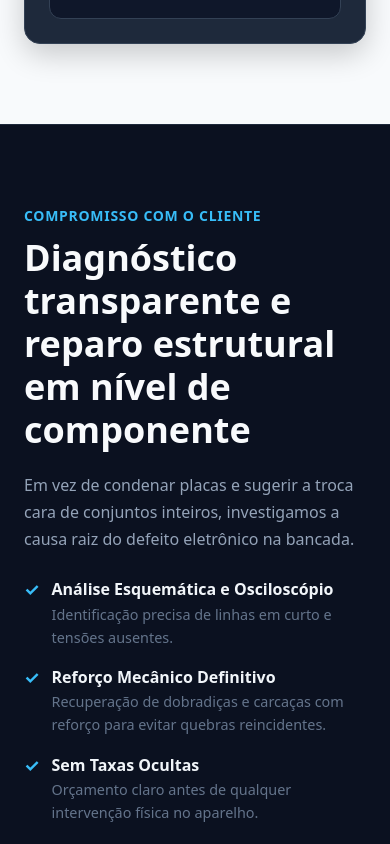
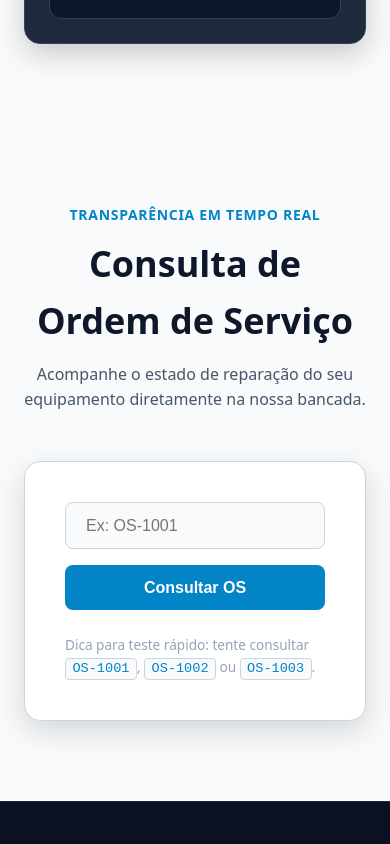
Before and after one commit to diegosrudi/Projeto-Genesis-Tecnologia, a React (Vite) app: page / in a window 390 px wide. Shown: the part 5340-6184 px from the top of the page. Built offline with nearby package versions, Linux system fonts and the light colour scheme.

Commit message:
feat: add work order tracker with timeline and async mock lookup

```diff
--- a/src/App.jsx
+++ b/src/App.jsx
@@ -5,6 +5,7 @@ import Services from "./components/Services/Services"
 import About from "./components/About/About"
 import Footer from "./components/Footer/Footer"
 import DiagnosticSimulator from "./components/DiagnosticSimulator/DiagnosticSimulator"
+import OrderTracker from "./components/OrderTracker/OrderTracker"
 
 export default function App() {
   return (
@@ -14,6 +15,7 @@ export default function App() {
       <Hero />
       <Services />
       <DiagnosticSimulator />
+      <OrderTracker />
       <About />
     </main>
     <Footer />
--- a/src/components/Navbar/Navbar.jsx
+++ b/src/components/Navbar/Navbar.jsx
@@ -15,6 +15,7 @@ export default function Navbar() {
           <li><a href="#inicio">Início</a></li>
           <li><a href="#servicos">Serviços</a></li>
           <li><a href="#diagnostico">Diagnóstico</a></li>
+          <li><a href="#rastreio">Consultar OS</a></li>
           <li><a href="#sobre">Sobre</a></li>
           <li><a href="#contato">Contato</a></li>
         </ul>
--- /dev/null
+++ b/src/components/OrderTracker/OrderTracker.jsx
@@ -0,0 +1,145 @@
+import { useState } from "react"
+import styles from "./OrderTracker.module.css"
+
+// Base de dados simulada de Ordens de Serviço
+const MOCK_ORDERS = {
+  "OS-1001": {
+    code: "OS-1001",
+    client: "Carlos Eduardo",
+    device: "Dell Vostro 3500",
+    service: "Reparo no circuito de carga (Charger) e troca de bateria",
+    currentStep: 2, // 1: Recebido, 2: Em Bancada, 3: Testes de Stress, 4: Pronto
+    statusLabel: "Em Bancada",
+    statusType: "statusEmBancada",
+    report: "Curto identificado na linha de entrada de 19V e mosfet de alta substituído. Equipamento atualmente na bancada a carregar a nova bateria para testes térmicos."
+  },
+  "OS-1002": {
+    code: "OS-1002",
+    client: "Mariana Souza",
+    device: "Epson EcoTank L1250",
+    service: "Desobstrução de cabeça de impressão e substituição de almofadas",
+    currentStep: 4,
+    statusLabel: "Pronto para Levantamento",
+    statusType: "statusConcluido",
+    report: "Despressurização concluída com sucesso. Alinhamento de jatos a 100% e reset lógico executado. Pronto para retirada pelo cliente."
+  },
+  "OS-1003": {
+    code: "OS-1003",
+    client: "AgroTech Serviços",
+    device: "Receptor GPS Topcon AGI-4",
+    service: "Troca de bateria interna e análise de sinal GNSS",
+    currentStep: 1,
+    statusLabel: "Aguardando Peça",
+    statusType: "statusAguardando",
+    report: "Bateria original sem retenção de carga. Encomenda de célula de lítio especializada TL-4986 efetuada com fornecedor parceiro."
+  }
+}
+
+const STEPS = [
+  { id: 1, label: "Recebido" },
+  { id: 2, label: "Em Bancada" },
+  { id: 3, label: "Testes" },
+  { id: 4, label: "Pronto" }
+]
+
+export default function OrderTracker() {
+  const [searchCode, setSearchCode] = useState("")
+  const [order, setOrder] = useState(null)
+  const [isLoading, setIsLoading] = useState(false)
+  const [error, setError] = useState("")
+
+  const handleSearch = (e) => {
+    e.preventDefault()
+    const sanitizedCode = searchCode.trim().toUpperCase()
+
+    if (!sanitizedCode) {
+      setError("Por favor, introduza o número da sua Ordem de Serviço.")
+      setOrder(null)
+      return
+    }
+
+    setIsLoading(true)
+    setError("")
+    setOrder(null)
+
+    // Simula uma resposta de API assíncrona com atraso de 800ms
+    setTimeout(() => {
+      const foundOrder = MOCK_ORDERS[sanitizedCode]
+
+      if (foundOrder) {
+        setOrder(foundOrder)
+      } else {
+        setError(`A Ordem de Serviço "${sanitizedCode}" não foi encontrada. Verifique o código e tente novamente.`)
+      }
+      setIsLoading(false)
+    }, 800)
+  }
+
+  return (
+    <section id="rastreio" className={styles.trackerSection}>
+      <header className={styles.header}>
+        <span className={styles.tag}>Transparência em Tempo Real</span>
+        <h2 className={styles.title}>Consulta de Ordem de Serviço</h2>
+        <p className={styles.subtitle}>
+          Acompanhe o estado de reparação do seu equipamento diretamente na nossa bancada.
+        </p>
+      </header>
+
+      <div className={styles.searchCard}>
+        <form onSubmit={handleSearch} className={styles.form}>
+          <input
+            type="text"
+            className={styles.input}
+            placeholder="Ex: OS-1001"
+            value={searchCode}
+            onChange={(e) => setSearchCode(e.target.value)}
+          />
+          <button type="submit" className={styles.searchBtn} disabled={isLoading}>
+            {isLoading ? "A consultar..." : "Consultar OS"}
+          </button>
+        </form>
+
+        <p className={styles.tips}>
+          Dica para teste rápido: tente consultar <code>OS-1001</code>, <code>OS-1002</code> ou <code>OS-1003</code>.
+        </p>
+
+        {error && <div className={styles.errorMessage}>{error}</div>}
+
+        {order && (
+          <div className={styles.resultContainer}>
+            <div className={styles.orderHeader}>
+              <div>
+                <h3>{order.device} — {order.code}</h3>
+                <p className={styles.clientInfo}>Cliente: {order.client} | Serviço: {order.service}</p>
+              </div>
+              <span className={`${styles.statusBadge} ${styles[order.statusType]}`}>
+                {order.statusLabel}
+              </span>
+            </div>
+
+            {/* Linha temporal */}
+            <div className={styles.timeline}>
+              {STEPS.map((step) => (
+                <div
+                  key={step.id}
+                  className={`${styles.step} ${order.currentStep >= step.id ? styles.stepActive : ""}`}
+                >
+                  <div className={styles.stepDot}>
+                    {order.currentStep >= step.id ? "✓" : step.id}
+                  </div>
+                  <span className={styles.stepLabel}>{step.label}</span>
+                </div>
+              ))}
+            </div>
+
+            {/* Relatório Técnico */}
+            <div className={styles.technicalReport}>
+              <h4>Última Atualização Técnica de Bancada:</h4>
+              <p>{order.report}</p>
+            </div>
+          </div>
+        )}
+      </div>
+    </section>
+  )
+}
--- /dev/null
+++ b/src/components/OrderTracker/OrderTracker.module.css
@@ -0,0 +1,269 @@
+.trackerSection {
+  padding: 5rem 1.5rem;
+  max-width: 900px;
+  margin: 0 auto;
+}
+
+.header {
+  text-align: center;
+  max-width: 650px;
+  margin: 0 auto 3rem auto;
+}
+
+.tag {
+  color: var(--accent-color);
+  font-size: 0.875rem;
+  font-weight: 600;
+  text-transform: uppercase;
+  letter-spacing: 0.05em;
+  display: block;
+  margin-bottom: 0.5rem;
+}
+
+.title {
+  font-size: 2.25rem;
+  font-weight: 700;
+  color: var(--text-primary);
+  margin-bottom: 0.75rem;
+}
+
+.subtitle {
+  color: var(--text-secondary);
+  font-size: 1rem;
+}
+
+.searchCard {
+  background-color: var(--bg-secondary);
+  border: 1px solid var(--border-color);
+  border-radius: 16px;
+  padding: 2.5rem;
+  box-shadow: 0 10px 30px rgba(0, 0, 0, 0.15);
+}
+
+.form {
+  display: flex;
+  gap: 1rem;
+  margin-bottom: 1.5rem;
+}
+
+.input {
+  flex: 1;
+  background-color: var(--bg-primary);
+  border: 1px solid var(--border-color);
+  color: var(--text-primary);
+  padding: 0.85rem 1.25rem;
+  border-radius: 8px;
+  font-size: 1rem;
+  outline: none;
+  transition: border-color 0.2s ease;
+}
+
+.input:focus {
+  border-color: var(--accent-color);
+}
+
+.searchBtn {
+  background-color: var(--accent-btn);
+  color: #ffffff;
+  border: none;
+  border-radius: 8px;
+  padding: 0.85rem 1.75rem;
+  font-size: 1rem;
+  font-weight: 600;
+  cursor: pointer;
+  transition: background-color 0.2s ease, opacity 0.2s ease;
+  display: flex;
+  align-items: center;
+  justify-content: center;
+  min-width: 140px;
+}
+
+.searchBtn:hover:not(:disabled) {
+  background-color: var(--accent-btn-hover);
+}
+
+.searchBtn:disabled {
+  opacity: 0.65;
+  cursor: not-allowed;
+}
+
+.errorMessage {
+  background-color: rgba(239, 68, 68, 0.1);
+  border: 1px solid rgba(239, 68, 68, 0.3);
+  color: #f87171;
+  padding: 0.85rem 1rem;
+  border-radius: 8px;
+  font-size: 0.95rem;
+  margin-bottom: 1.5rem;
+}
+
+.tips {
+  color: var(--text-muted);
+  font-size: 0.85rem;
+}
+
+.tips code {
+  background-color: var(--bg-primary);
+  padding: 0.15rem 0.4rem;
+  border-radius: 4px;
+  border: 1px solid var(--border-color);
+  color: var(--accent-color);
+}
+
+/* Painel de Resultados */
+.resultContainer {
+  margin-top: 2rem;
+  padding-top: 2rem;
+  border-top: 1px solid var(--border-color);
+  animation: fadeIn 0.3s ease;
+}
+
+@keyframes fadeIn {
+  from {
+    opacity: 0;
+    transform: translateY(6px);
+  }
+  to {
+    opacity: 1;
+    transform: translateY(0);
+  }
+}
+
+.orderHeader {
+  display: flex;
+  justify-content: space-between;
+  align-items: flex-start;
+  margin-bottom: 1.5rem;
+  flex-wrap: wrap;
+  gap: 1rem;
+}
+
+.orderHeader h3 {
+  font-size: 1.25rem;
+  color: var(--text-primary);
+  margin-bottom: 0.25rem;
+}
+
+.clientInfo {
+  color: var(--text-secondary);
+  font-size: 0.95rem;
+}
+
+.statusBadge {
+  padding: 0.4rem 0.85rem;
+  border-radius: 9999px;
+  font-size: 0.85rem;
+  font-weight: 600;
+}
+
+.statusEmBancada {
+  background-color: rgba(56, 189, 248, 0.15);
+  color: #38bdf8;
+  border: 1px solid #38bdf8;
+}
+
+.statusConcluido {
+  background-color: rgba(34, 197, 94, 0.15);
+  color: #22c55e;
+  border: 1px solid #22c55e;
+}
+
+.statusAguardando {
+  background-color: rgba(234, 179, 8, 0.15);
+  color: #eab308;
+  border: 1px solid #eab308;
+}
+
+/* Linha temporal / Passos */
+.timeline {
+  display: flex;
+  justify-content: space-between;
+  position: relative;
+  margin: 2.5rem 0 1.5rem;
+}
+
+.timeline::before {
+  content: "";
+  position: absolute;
+  top: 14px;
+  left: 0;
+  right: 0;
+  height: 2px;
+  background-color: var(--border-color);
+  z-index: 1;
+}
+
+.step {
+  position: relative;
+  z-index: 2;
+  display: flex;
+  flex-direction: column;
+  align-items: center;
+  text-align: center;
+  flex: 1;
+}
+
+.stepDot {
+  width: 30px;
+  height: 30px;
+  border-radius: 50%;
+  background-color: var(--bg-primary);
+  border: 2px solid var(--border-color);
+  display: flex;
+  align-items: center;
+  justify-content: center;
+  font-size: 0.8rem;
+  font-weight: bold;
+  color: var(--text-muted);
+  margin-bottom: 0.5rem;
+  transition: all 0.3s ease;
+}
+
+.stepActive .stepDot {
+  background-color: var(--accent-color);
+  border-color: var(--accent-color);
+  color: #0f172a;
+}
+
+.stepLabel {
+  font-size: 0.8rem;
+  color: var(--text-secondary);
+  max-width: 90px;
+}
+
+.stepActive .stepLabel {
+  color: var(--text-primary);
+  font-weight: 600;
+}
+
+.technicalReport {
+  background-color: var(--bg-primary);
+  border: 1px solid var(--border-color);
+  border-radius: 8px;
+  padding: 1.25rem;
+  margin-top: 1.5rem;
+}
+
+.technicalReport h4 {
+  font-size: 0.95rem;
+  color: var(--accent-color);
+  margin-bottom: 0.5rem;
+}
+
+.technicalReport p {
+  color: var(--text-secondary);
+  font-size: 0.9rem;
+  line-height: 1.6;
+}
+
+@media (max-width: 600px) {
+  .form {
+    flex-direction: column;
+  }
+  .searchBtn {
+    width: 100%;
+  }
+  .stepLabel {
+    font-size: 0.7rem;
+  }
+}
```
